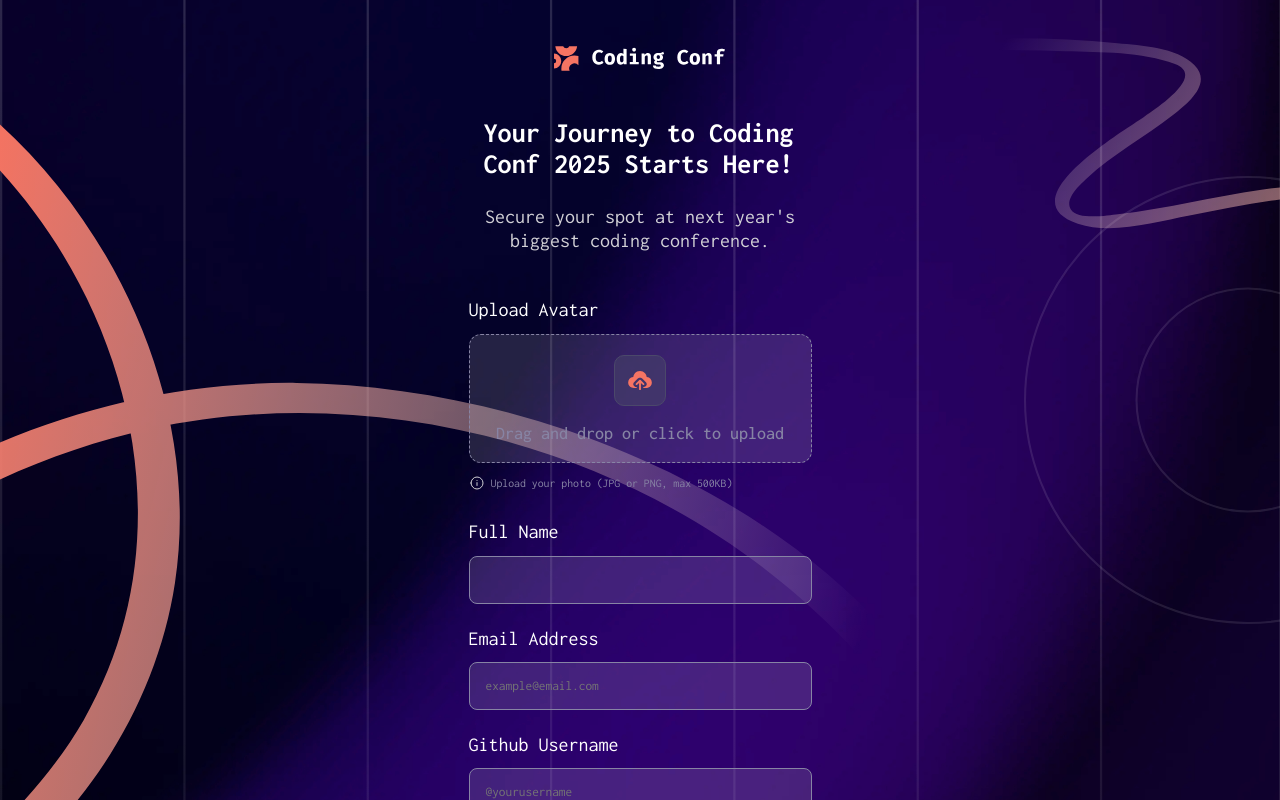
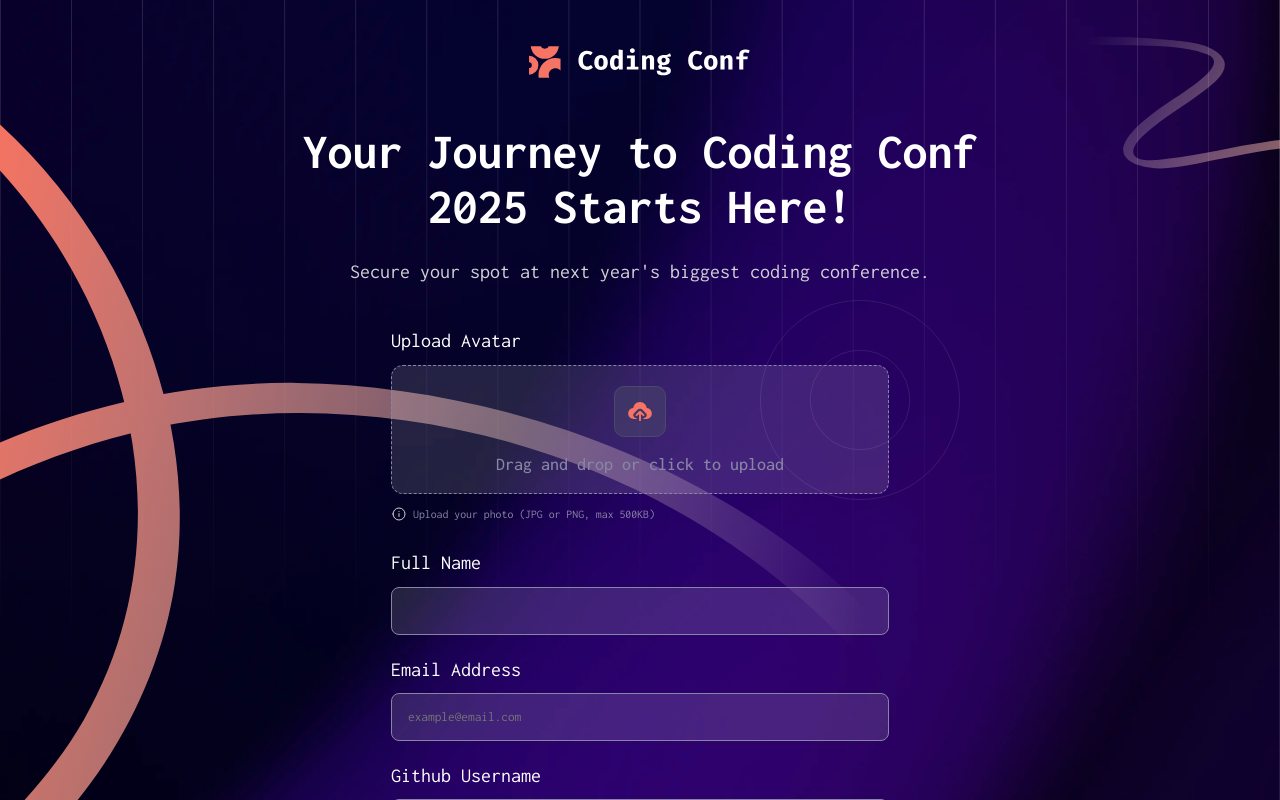
Before and after one commit to cendyz/Conference-ticket-generator, a React (Vite) app: page / in a window 1280 px wide. Shown: the top 800 px of the page. Built offline with nearby package versions, Linux system fonts and the light colour scheme.

Commit message:
Design done

```diff
--- a/src/components/Main/Complete/Complete.jsx
+++ b/src/components/Main/Complete/Complete.jsx
@@ -13,7 +13,7 @@ const Complete = () => {
 					className={styles.logo}
 				/>
 				<h2 className={styles.title}>
-					Congrats, <span className={styles.name}>Jonatan Kirstof!</span>{' '}
+					Congrats, <span className={styles.name}>{user.name}!</span>{' '}
 					Your ticket is ready.
 				</h2>
 				<p className={styles.desc}>
--- a/src/components/Main/Complete/Complete.module.scss
+++ b/src/components/Main/Complete/Complete.module.scss
@@ -31,3 +31,16 @@
 .email {
 	color: $orange-500;
 }
+
+@media (min-width: 992px) {
+	.title {
+		font-size: 4.9rem;
+	}
+
+	.desc {
+		padding: 0 10em;
+		margin-top: 1.5em;
+	}
+
+
+}
--- a/src/components/Main/Complete/Ticket/Ticket.jsx
+++ b/src/components/Main/Complete/Ticket/Ticket.jsx
@@ -38,6 +38,7 @@ const Ticket = () => {
 			<div className={styles.ticketNumber}>
 				<p className={styles.number}>#0{ticketNumber}</p>
 			</div>
+			<img src="src/images/pattern-ticket.svg" alt="Ticket pattern" className={styles.ticketPattern} />
 		</section>
 	)
 }
--- a/src/components/Main/Complete/Ticket/Ticket.module.scss
+++ b/src/components/Main/Complete/Ticket/Ticket.module.scss
@@ -1,16 +1,23 @@
 @use '../../../../sass/colors.scss' as *;
+@use '../../../../sass/fonts.scss' as *;
 
 .section {
+	display: grid;
 	position: relative;
-	width: 100%;
 	padding: 1em;
 }
 
+.ticket,
+.ticketPattern {
+	grid-area: 1/1/-1/-1;
+}
+
 .ticket {
-	background-image: url('../../../../images/pattern-ticket.svg');
 	padding: 1em;
-	background-size: contain;
-	background-repeat: no-repeat;
+}
+
+.ticketPattern {
+	width: 100%;
 }
 
 .ticketNumber {
@@ -40,8 +47,9 @@
 }
 
 .leftPart {
+	height: 100%;
 	flex-direction: column;
-	row-gap: 0.7em;
+	justify-content: space-between;
 }
 
 .leftUp {
@@ -51,7 +59,6 @@
 
 .eventInfo {
 	flex-direction: column;
-	justify-content: flex-start;
 	text-align: left;
 }
 
@@ -77,6 +84,7 @@
 
 .personName {
 	font-size: 1.7rem;
+	font-weight: $weights-400;
 }
 
 .personGit {
@@ -89,3 +97,20 @@
 	height: 40px;
 	border-radius: 0.4em;
 }
+
+@media (min-width: 992px) {
+	.section {
+		margin: 0 auto;
+		max-width: 500px;
+	}
+
+	.avatar {
+		width: 55px;
+		height: 55px;
+	}
+
+	.eventName {
+		font-size: 2.5rem;
+	}
+
+}
--- a/src/components/Main/Form/Form.module.scss
+++ b/src/components/Main/Form/Form.module.scss
@@ -137,7 +137,6 @@
 	align-items: center;
 	column-gap: 0.5em;
 	height: 18.4px;
-
 }
 
 .imgBtn {
@@ -149,11 +148,10 @@
 	z-index: 100;
 	cursor: pointer;
 
-		&:first-child {
+	&:first-child {
 		text-decoration: underline;
 		color: $neutral-300;
 	}
-
 }
 
 .redBorder {
@@ -163,3 +161,10 @@
 .redDottedBorder {
 	border: 1px dashed $orange-700;
 }
+
+@media (min-width: 992px) {
+	.form {
+		margin: 0 auto;
+		max-width: 530px;
+	}
+}
--- a/src/components/Main/Main.module.scss
+++ b/src/components/Main/Main.module.scss
@@ -2,3 +2,9 @@
 	max-width: 375px;
 	z-index: 100;
 }
+
+@media (min-width: 992px) {
+	.main {
+		max-width: 800px;
+	}
+}
--- a/src/components/Main/UpperBox/UpperBox.module.scss
+++ b/src/components/Main/UpperBox/UpperBox.module.scss
@@ -24,3 +24,14 @@
 	text-align: center;
 	line-height: 1.2;
 }
+
+@media (min-width: 992px) {
+	.logo {
+		width: 30%;
+	}
+
+	.title {
+		font-size: 5rem;
+		text-align: center;
+	}
+}
--- a/src/components/Patterns/Patterns.module.scss
+++ b/src/components/Patterns/Patterns.module.scss
@@ -40,3 +40,31 @@
 	right: 0;
 	width: 33%;
 }
+
+@media (min-width: 992px) {
+	.lines,
+	.squiggly-line {
+		left: 0;
+	}
+
+	.circles {
+		top: 50%;
+		right: 25%;
+		width: 200px;
+	}
+
+	.lines {
+		width: 100%;
+	}
+
+	.bottomLine {
+		width: 79%;
+		bottom: 0;
+	}
+
+	.topLine {
+		top: 4%;
+		right: 0;
+		width: 23%;
+	}
+}
```
